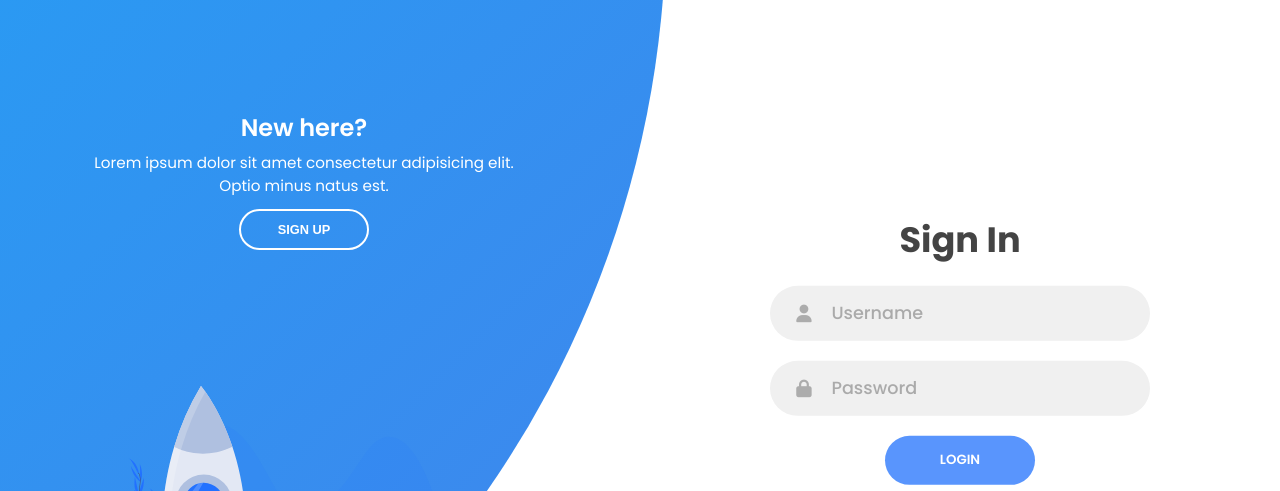
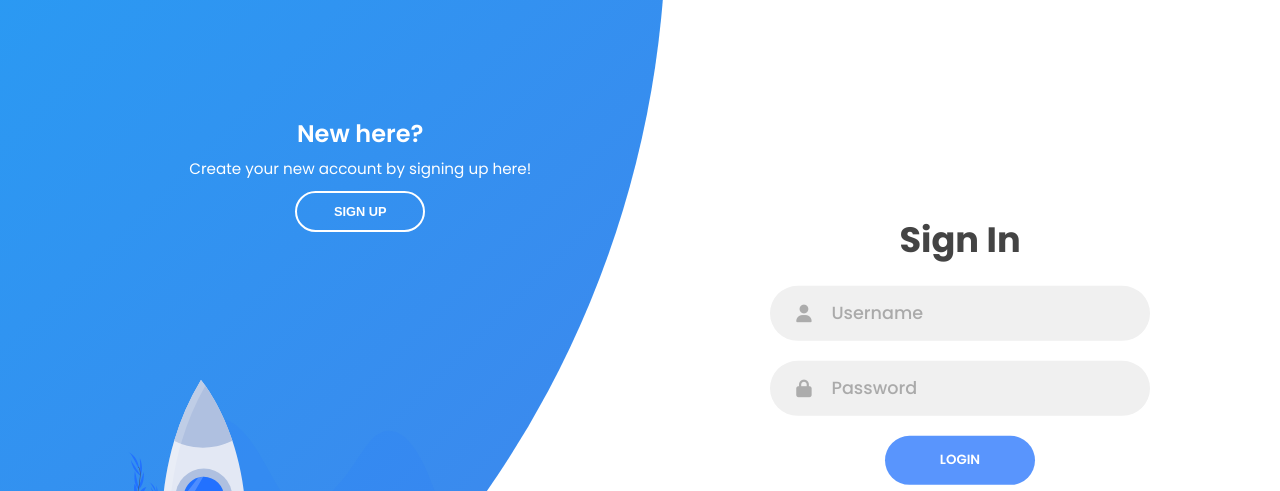
Before and after one commit to harinivas-28/SignIn-SignUp-Page, a plain HTML site: page index.html in a window 1280 px wide. Shown: the top 491 px of the page. Drawn offline with Linux system fonts and the light colour scheme.

Commit message:
Update index.html

```diff
--- a/index.html
+++ b/index.html
@@ -84,7 +84,7 @@
         <div class="panel left-panel">
             <div class="content">
                 <h3>New here?</h3>
-                <p>Lorem ipsum dolor sit amet consectetur adipisicing elit. Optio minus natus est.</p>
+                <p>Create your new account by signing up here!</p>
                 <button class="btn transparent" id="sign-up-btn">Sign Up</button>
             </div>
             <img src="./img/log.svg" class="image" alt="">
@@ -93,7 +93,7 @@
         <div class="panel right-panel">
             <div class="content">
                 <h3>One of us?</h3>
-                <p>Lorem ipsum dolor sit amet consectetur adipisicing elit. Optio minus natus est.</p>
+                <p>Already have an account? Try Login here</p>
                 <button class="btn transparent" id="sign-in-btn">Sign In</button>
             </div>
             <img src="./img/register.svg" class="image" alt="">
```
